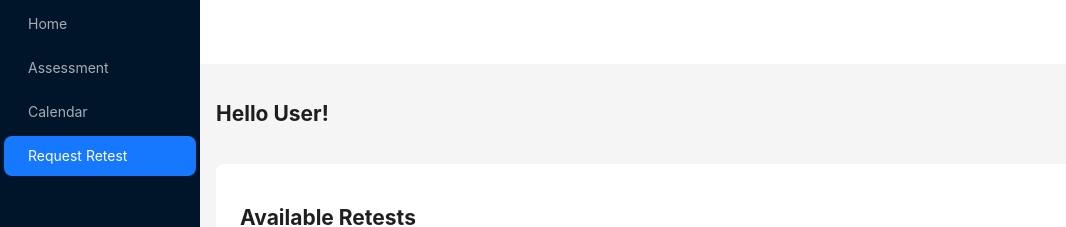
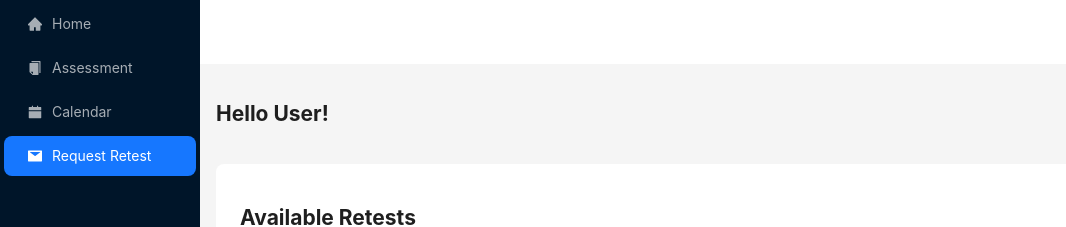
Before and after one commit to donabinu921/Online-Examination-Portal, a React (Create React App) app: page /retest-request in a window 1280 px wide. Shown: the top 227 px of the page, without its empty margins (0-1066 px from the left). Built offline with nearby package versions, Linux system fonts and the light colour scheme.

Commit message:
StudentRouter set up

```diff
--- a/src/App.css
+++ b/src/App.css
@@ -1,7 +1,7 @@
 .main{
-    display: flex;
+    /* display: flex;
     justify-content: center;
     align-items: center;
-    height: 100vh;
+    height: 100vh; */
     background-color: #001529;
 }
--- a/src/App.js
+++ b/src/App.js
@@ -1,23 +1,9 @@
-import LoginSignup from './Pages/LoginSignup';
-import HomePage from './Pages/HomePage';
-import CalendarPage from './Pages/CalendarPage';
-import RetestRequestPage from './Pages/RetestRequestPage';
-import AssessmentPage from './Pages/AssessmentPage';
 import './App.css';
-import { BrowserRouter,Routes, Route } from 'react-router-dom';
-
+import StudentRouter from './Pages/StudentRouter';
 function App() {
   return (
     <div className="main">
-      <BrowserRouter>
-        <Routes>
-          <Route index element={<HomePage />} />
-          <Route path='/home' element={<HomePage />} />
-          <Route path='/assessment' element={<AssessmentPage />} />
-          <Route path='/calendar' element={<CalendarPage />} />
-          <Route path='/retest-request' element={<RetestRequestPage />} />
-        </Routes>
-      </BrowserRouter>
+      <StudentRouter />
     </div>
   );
 }
--- a/src/Components/NavBar.jsx
+++ b/src/Components/NavBar.jsx
@@ -20,7 +20,7 @@ const items = [
     return (
       <Menu theme="dark" selectedKeys={[location.pathname]} mode="inline">
         {items.map(item => (
-          <Menu.Item key={item.path}>
+          <Menu.Item icon={item.icon} key={item.path}>
             <Link to={item.path}>
               {item.label}
             </Link>
--- a/src/Pages/LoginSignup.jsx
+++ b/src/Pages/LoginSignup.jsx
@@ -1,9 +1,8 @@
 import '../Styles/LoginSignup.css'
-
 import user_icon from '../Assets/person.png'
 import email_icon from '../Assets/email.png'
 import password_icon from '../Assets/password.png'
-import { useEffect, useState } from 'react'
+import { useState } from 'react'
 
 const LoginSignup = () => {
 
--- /dev/null
+++ b/src/Pages/StudentRouter.jsx
@@ -0,0 +1,22 @@
+import HomePage from './HomePage';
+import CalendarPage from './CalendarPage';
+import RetestRequestPage from './RetestRequestPage';
+import AssessmentPage from './AssessmentPage';
+import { BrowserRouter, Routes, Route } from 'react-router-dom';
+function StudentRouter() {
+    return (
+      <div className="main">
+        <BrowserRouter>
+          <Routes>
+            <Route index element={<HomePage />} />
+            <Route path='/home' element={<HomePage />} />
+            <Route path='/assessment' element={<AssessmentPage />} />
+            <Route path='/calendar' element={<CalendarPage />} />
+            <Route path='/retest-request' element={<RetestRequestPage />} />
+          </Routes>
+        </BrowserRouter>
+      </div>
+    );
+  }
+
+  export default StudentRouter;
```
